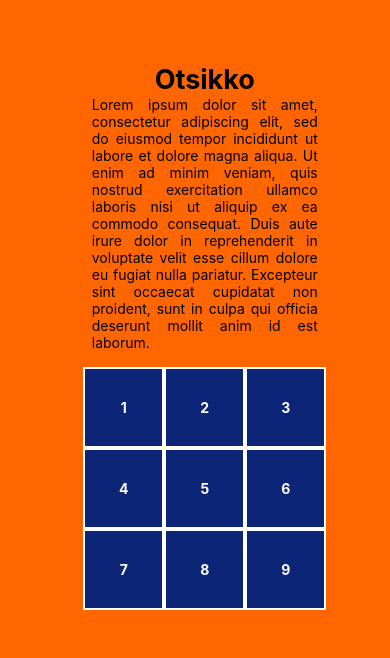
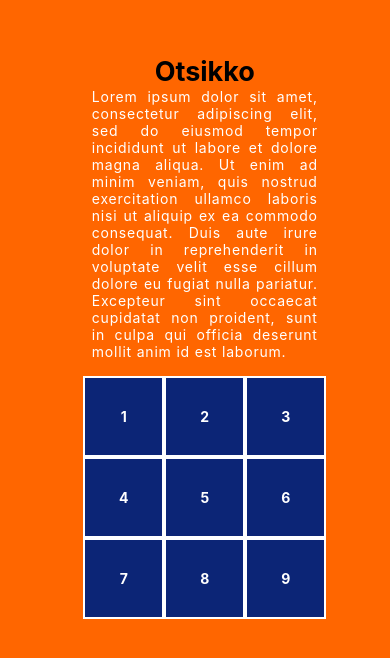
Before and after one commit to salter19/tamk-4A00EZ65-3001-kojo, a React Native app: screen / in a window 390 px wide. Shown: the part 134-792 px from the top of the page. Built offline with nearby package versions, Linux system fonts and the light colour scheme.

Commit message:
Add TextContent: letterSpacing & color to style.

```diff
--- a/components/Exc1/TextContent.js
+++ b/components/Exc1/TextContent.js
@@ -17,7 +17,9 @@ const styles = StyleSheet.create({
   },
   body: {
     textAlign:"justify",
-    width: "61%"
+    width: "61%",
+    color:"#fff",
+    letterSpacing: 0.8
   }
 });
 
```
